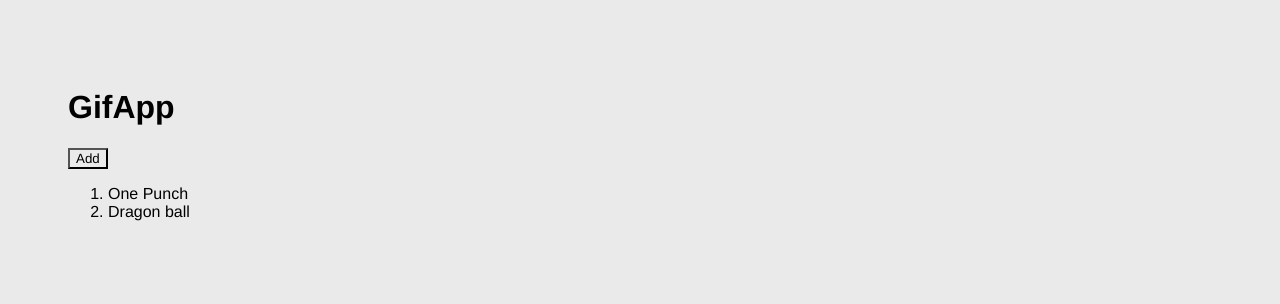
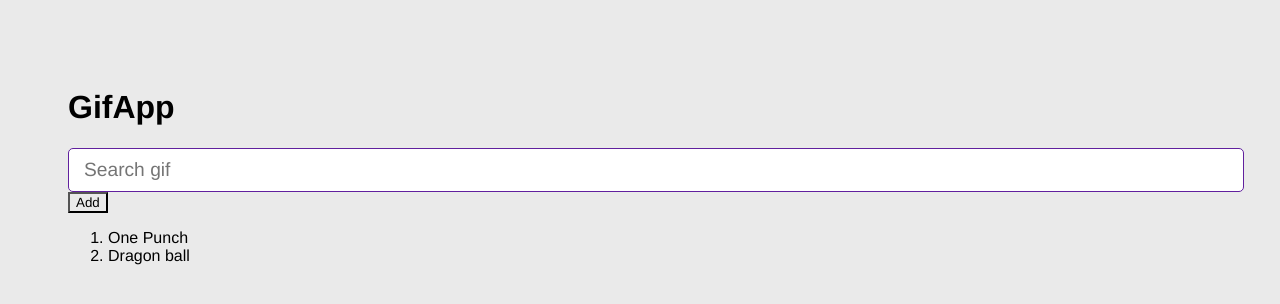
Before and after one commit to emmanueltamburini/gifs-react-app, a React (Vite) app: page / in a window 1280 px wide. Shown: the top 304 px of the page. Built offline with nearby package versions, Linux system fonts and the light colour scheme.

Commit message:
Add Category component has added

```diff
--- /dev/null
+++ b/src/Components/AddCategory/index.tsx
@@ -0,0 +1,27 @@
+import { useState } from "react";
+
+const AddCategory = () => {
+  const [inputValue, setInputValue] = useState('');
+
+  const onInputChange = ({target}: React.ChangeEvent<HTMLInputElement>) => {
+    setInputValue(target.value);
+  }
+
+  const onSubmit = (event: React.FormEvent<HTMLFormElement>) => {
+    event.preventDefault();
+    console.log(inputValue);
+  }
+
+  return (
+    <form onSubmit={onSubmit}>
+      <input
+          type="text"
+          placeholder="Search gif"
+          value={inputValue}
+          onChange={onInputChange}
+      />
+    </form>
+  )
+}
+
+export default AddCategory;
--- a/src/GifApp.tsx
+++ b/src/GifApp.tsx
@@ -1,4 +1,5 @@
 import { useState } from "react";
+import AddCategory from "./Components/AddCategory";
 
 const GifApp = () => {
   const [categories, setCategories] = useState<string[]>(['One Punch', 'Dragon ball']);
@@ -10,6 +11,7 @@
   return (
     <>
         <h1>GifApp</h1>
+        <AddCategory />
         <button onClick={onAddCategory}>Add</button>
 
         <ol>
```
